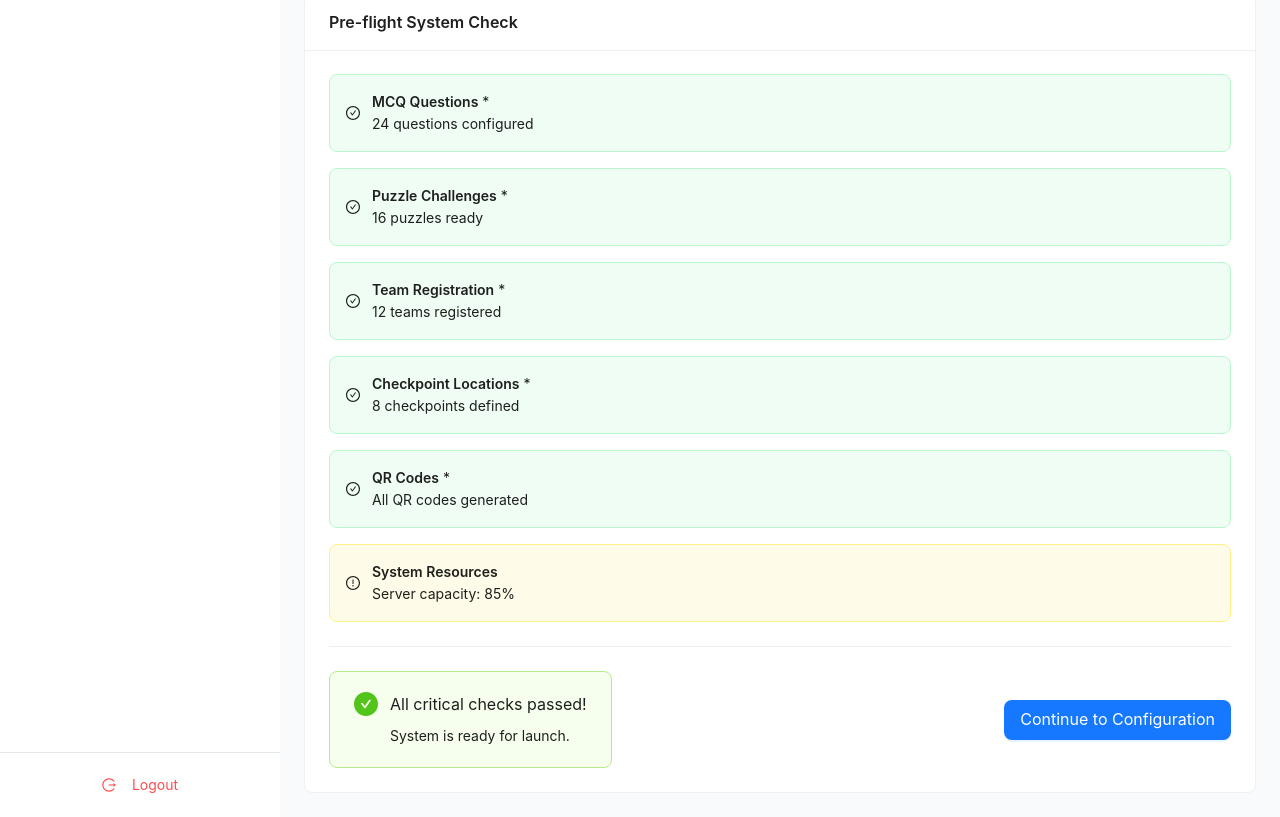
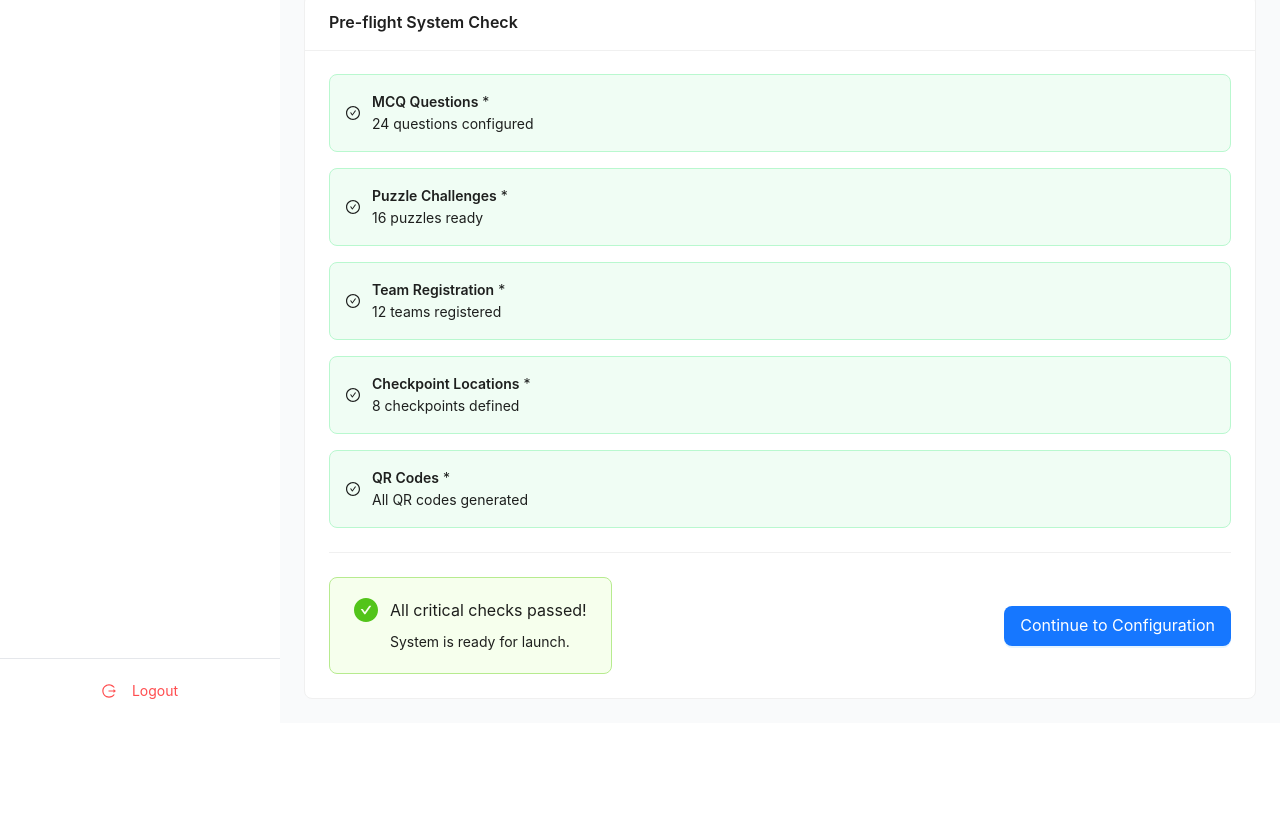
Before and after one commit to Sk-Azraf-Sami/tour-2025-robendevs, a React (Vite) app: page /admin/launch in a window 1280 px wide. Shown: the part 447-1264 px from the top of the page. After the commit the page ends 1170 px from the top, so only its background shows below. Built offline with nearby package versions, Linux system fonts and the light colour scheme; no server answers; sample sign-in values are in the browser's storage.

Commit message:
add legs

```diff
--- a/src/features/admin/Launch.tsx
+++ b/src/features/admin/Launch.tsx
@@ -66,13 +66,6 @@ export default function Launch() {
       description: 'All QR codes generated',
       status: 'success',
       required: true
-    },
-    {
-      id: '6',
-      name: 'System Resources',
-      description: 'Server capacity: 85%',
-      status: 'warning',
-      required: false
     }
   ]
 
--- a/src/features/admin/Teams.tsx
+++ b/src/features/admin/Teams.tsx
@@ -129,6 +129,7 @@ export default function Teams() {
           totalTime: 0,
           totalPoints: 0,
           isActive: false,
+          legs: []
         };
         await FirestoreService.createTeam(newTeam);
         message.success("Team created successfully");
```
